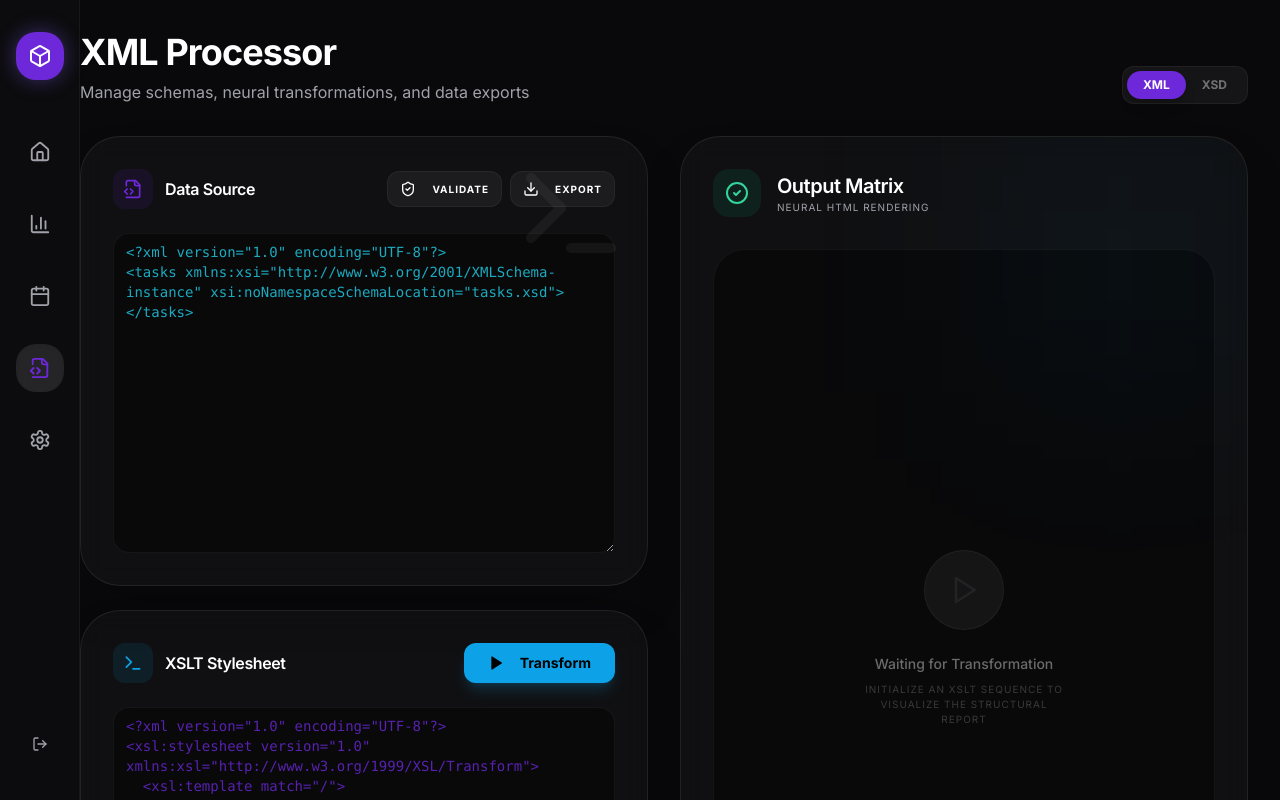
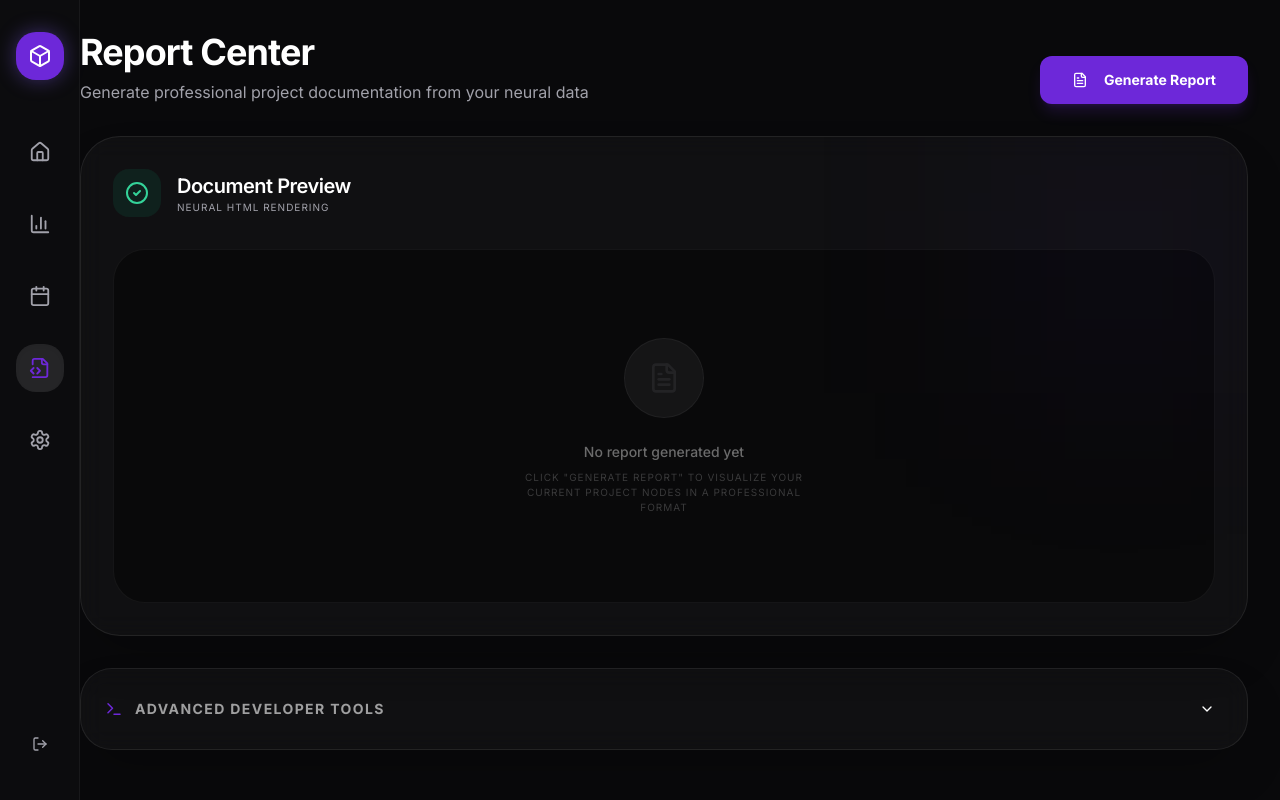
Before and after one commit to KAWTARDAKHAM/XML, a Next.js app: page /dashboard/xml-tools in a window 1280 px wide. Shown: the top 800 px of the page. Built offline with nearby package versions, Linux system fonts and the light colour scheme.

Commit message:
mais un utilisateur normale comment il peu lutiliser

```diff
--- a/src/app/dashboard/xml-tools/page.tsx
+++ b/src/app/dashboard/xml-tools/page.tsx
@@ -7,9 +7,22 @@ import { useTasks } from '@/hooks/use-tasks';
 import { generateTaskXML, defaultXSLT, defaultXSD } from '@/lib/xml-logic';
 import { Textarea } from '@/components/ui/textarea';
 import { Button } from '@/components/ui/button';
-import { Play, FileCode2, Download, CheckCircle2, ShieldCheck, Terminal } from 'lucide-react';
+import {
+  Play,
+  FileCode2,
+  Download,
+  CheckCircle2,
+  ShieldCheck,
+  Terminal,
+  Printer,
+  Copy,
+  ChevronDown,
+  ChevronUp,
+  FileText
+} from 'lucide-react';
 import { toast } from '@/hooks/use-toast';
 import { cn } from '@/lib/utils';
+import { Collapsible, CollapsibleContent, CollapsibleTrigger } from '@/components/ui/collapsible';
 
 export default function XMLToolsPage() {
   const { tasks } = useTasks();
@@ -17,16 +30,18 @@ export default function XMLToolsPage() {
   const [xml, setXml] = useState(generateTaskXML(tasks));
   const [htmlPreview, setHtmlPreview] = useState<string>('');
   const [activeView, setActiveView] = useState<'xml' | 'xsd'>('xml');
+  const [showAdvanced, setShowAdvanced] = useState(false);
 
   const handleTransform = () => {
+    setXml(generateTaskXML(tasks)); // Refresh XML with latest data
     toast({
-      title: "Transformation Successful",
-      description: "XSLT stylesheet applied to XML data flow.",
+      title: "Report Generated",
+      description: "Neural HTML transformation complete.",
     });
 
     setHtmlPreview(`
       <div style="color: white; padding: 24px; font-family: 'Space Grotesk', sans-serif;">
-        <h2 style="color: #00A3FF; margin-bottom: 20px; font-size: 24px;">Project Architecture Report</h2>
+        <h2 style="color: #00A3FF; margin-bottom: 20px; font-size: 24px; font-weight: bold;">Project Architecture Report</h2>
         <div style="background: rgba(255,255,255,0.03); border: 1px solid rgba(255,255,255,0.05); border-radius: 20px; padding: 20px;">
           <table style="width: 100%; border-collapse: collapse;">
             <thead>
@@ -47,16 +62,13 @@ export default function XMLToolsPage() {
             </tbody>
           </table>
         </div>
-        <p style="margin-top: 20px; font-size: 10px; color: rgba(255,255,255,0.3); text-transform: uppercase; letter-spacing: 0.1em;">Generated by FluentGantt Engine v4.2</p>
+        <p style="margin-top: 20px; font-size: 10px; color: rgba(255,255,255,0.3); text-transform: uppercase; letter-spacing: 0.1em;">Generated by FluentGantt Engine v4.2 • ${new Date().toLocaleDateString()}</p>
       </div>
     `);
   };
 
-  const validateXSD = () => {
-    toast({
-      title: "Integrity Verified",
-      description: "Document structure matches architecture.xsd schema.",
-    });
+  const copyToClipboard = () => {
+    toast({ title: "Copied", description: "Report HTML copied to clipboard." });
   };
 
   return (
@@ -64,89 +76,47 @@ export default function XMLToolsPage() {
       <DashboardNav />
       <main className="pl-20 p-8">
         <div className="max-w-7xl mx-auto space-y-8 animate-in fade-in duration-700">
-          <header className="flex justify-between items-end">
+          <header className="flex flex-col md:flex-row md:items-end justify-between gap-6">
             <div>
-              <h1 className="text-4xl font-headline font-bold text-white tracking-tight">XML Processor</h1>
-              <p className="text-muted-foreground mt-2">Manage schemas, neural transformations, and data exports</p>
+              <h1 className="text-4xl font-headline font-bold text-white tracking-tight">Report Center</h1>
+              <p className="text-muted-foreground mt-2">Generate professional project documentation from your neural data</p>
             </div>
             <div className="flex gap-4">
-               <div className="flex bg-white/5 p-1 rounded-xl border border-white/5">
-                  <button
-                    onClick={() => setActiveView('xml')}
-                    className={cn("px-4 py-1.5 rounded-lg text-xs font-bold transition-all", activeView === 'xml' ? "bg-primary text-white shadow-lg" : "text-white/40 hover:text-white")}
-                  >XML</button>
-                  <button
-                    onClick={() => setActiveView('xsd')}
-                    className={cn("px-4 py-1.5 rounded-lg text-xs font-bold transition-all", activeView === 'xsd' ? "bg-primary text-white shadow-lg" : "text-white/40 hover:text-white")}
-                  >XSD</button>
-               </div>
+              <Button
+                onClick={handleTransform}
+                className="bg-primary hover:bg-primary/80 text-white font-bold rounded-xl shadow-lg shadow-primary/20 px-8 h-12"
+              >
+                <FileText size={18} className="mr-2" /> Generate Report
+              </Button>
             </div>
           </header>
 
-          <div className="grid grid-cols-1 lg:grid-cols-2 gap-8">
-            <div className="space-y-6">
-              <div className="glass p-8 rounded-[2.5rem] relative overflow-hidden group">
-                <div className="absolute top-0 right-0 p-4 opacity-5">
-                  <Terminal size={120} />
-                </div>
-                <div className="flex items-center justify-between mb-6">
-                  <h3 className="font-headline font-semibold text-white flex items-center gap-3">
-                    <div className="w-10 h-10 rounded-xl bg-primary/10 flex items-center justify-center text-primary">
-                      <FileCode2 size={20} />
-                    </div>
-                    <span>Data Source</span>
-                  </h3>
-                  <div className="flex gap-2">
-                    <Button variant="ghost" size="sm" onClick={validateXSD} className="text-[10px] uppercase font-bold tracking-widest border border-white/5 bg-white/5 hover:bg-white/10 rounded-xl">
-                      <ShieldCheck size={14} className="mr-2" /> Validate
-                    </Button>
-                    <Button variant="ghost" size="sm" className="text-[10px] uppercase font-bold tracking-widest border border-white/5 bg-white/5 hover:bg-white/10 rounded-xl">
-                      <Download size={14} className="mr-2" /> Export
-                    </Button>
-                  </div>
-                </div>
-                <Textarea
-                  value={activeView === 'xml' ? xml : defaultXSD}
-                  readOnly
-                  className="bg-black/40 border-white/5 font-mono text-xs h-[320px] leading-relaxed text-cyan-400/80 rounded-2xl selection:bg-cyan-500/20"
-                />
-              </div>
+          <div className="grid grid-cols-1 gap-8">
+            {/* Main Preview Area */}
+            <div className="glass p-8 rounded-[2.5rem] min-h-[500px] flex flex-col relative overflow-hidden">
+              <div className="absolute top-0 right-0 w-64 h-64 bg-primary/5 blur-[100px] pointer-events-none" />
 
-              <div className="glass p-8 rounded-[2.5rem] relative overflow-hidden group">
-                <div className="flex items-center justify-between mb-6">
-                  <h3 className="font-headline font-semibold text-white flex items-center gap-3">
-                    <div className="w-10 h-10 rounded-xl bg-accent/10 flex items-center justify-center text-accent">
-                      <Terminal size={20} />
-                    </div>
-                    <span>XSLT Stylesheet</span>
-                  </h3>
-                  <Button
-                    onClick={handleTransform}
-                    className="bg-accent hover:bg-accent/80 text-black font-bold rounded-xl shadow-lg shadow-accent/20 px-6"
-                  >
-                    <Play size={16} className="mr-2 fill-current" /> Transform
-                  </Button>
-                </div>
-                <Textarea
-                  value={xslt}
-                  onChange={(e) => setXslt(e.target.value)}
-                  className="bg-black/40 border-white/5 font-mono text-xs h-[320px] leading-relaxed text-primary/80 rounded-2xl selection:bg-primary/20"
-                />
-              </div>
-            </div>
-
-            <div className="space-y-6">
-              <div className="glass p-8 rounded-[2.5rem] h-full min-h-[780px] flex flex-col relative overflow-hidden">
-                <div className="absolute top-0 right-0 w-64 h-64 bg-accent/5 blur-[100px] pointer-events-none" />
-
-                <div className="flex items-center gap-4 mb-8">
+              <div className="flex items-center justify-between mb-8">
+                <div className="flex items-center gap-4">
                   <div className="w-12 h-12 rounded-2xl bg-emerald-500/10 flex items-center justify-center text-emerald-400">
                     <CheckCircle2 size={24} />
                   </div>
                   <div>
-                    <h3 className="font-headline font-semibold text-white text-xl">Output Matrix</h3>
+                    <h3 className="font-headline font-semibold text-white text-xl">Document Preview</h3>
                     <p className="text-[10px] uppercase tracking-widest text-muted-foreground">Neural HTML Rendering</p>
                   </div>
+                </div>
+
+                {htmlPreview && (
+                  <div className="flex gap-2">
+                    <Button variant="ghost" size="sm" onClick={copyToClipboard} className="text-[10px] uppercase font-bold tracking-widest border border-white/5 bg-white/5 hover:bg-white/10 rounded-xl">
+                      <Copy size={14} className="mr-2" /> Copy
+                    </Button>
+                    <Button variant="ghost" size="sm" className="text-[10px] uppercase font-bold tracking-widest border border-white/5 bg-white/5 hover:bg-white/10 rounded-xl">
+                      <Printer size={14} className="mr-2" /> Print
+                    </Button>
+                  </div>
+                )}
               </div>
 
               <div className="flex-1 bg-black/40 rounded-[2rem] border border-white/5 overflow-auto custom-scrollbar">
@@ -155,17 +125,78 @@ export default function XMLToolsPage() {
                 ) : (
                   <div className="h-full flex items-center justify-center text-muted-foreground flex-col gap-6 p-12 text-center">
                     <div className="w-20 h-20 rounded-full bg-white/5 flex items-center justify-center border border-white/5">
-                        <Play size={32} className="opacity-10" />
+                      <FileText size={32} className="opacity-10" />
                     </div>
                     <div className="space-y-2">
-                        <p className="text-sm font-medium text-white/40">Waiting for Transformation</p>
-                        <p className="text-[10px] uppercase tracking-widest text-white/20 max-w-[200px]">Initialize an XSLT sequence to visualize the structural report</p>
+                      <p className="text-sm font-medium text-white/40">No report generated yet</p>
+                      <p className="text-[10px] uppercase tracking-widest text-white/20 max-w-[280px]">
+                        Click "Generate Report" to visualize your current project nodes in a professional format
+                      </p>
                     </div>
                   </div>
                 )}
               </div>
             </div>
+
+            {/* Advanced Section */}
+            <Collapsible open={showAdvanced} onOpenChange={setShowAdvanced} className="glass p-6 rounded-[2rem] border-white/5">
+              <div className="flex items-center justify-between">
+                <div className="flex items-center gap-3">
+                  <Terminal size={18} className="text-primary" />
+                  <span className="text-sm font-bold uppercase tracking-widest text-white/60">Advanced Developer Tools</span>
                 </div>
+                <CollapsibleTrigger asChild>
+                  <Button variant="ghost" size="sm" className="rounded-full h-8 w-8 p-0">
+                    {showAdvanced ? <ChevronUp size={16} /> : <ChevronDown size={16} />}
+                  </Button>
+                </CollapsibleTrigger>
+              </div>
+
+              <CollapsibleContent className="pt-6 space-y-6">
+                <div className="grid grid-cols-1 lg:grid-cols-2 gap-6">
+                  <div className="space-y-4">
+                    <div className="flex items-center justify-between px-2">
+                      <h4 className="text-xs font-bold uppercase tracking-widest text-muted-foreground">Source Data (XML/XSD)</h4>
+                      <div className="flex bg-white/5 p-1 rounded-lg border border-white/5">
+                        <button
+                          onClick={() => setActiveView('xml')}
+                          className={cn("px-3 py-1 rounded-md text-[10px] font-bold transition-all", activeView === 'xml' ? "bg-primary text-white" : "text-white/40")}
+                        >XML</button>
+                        <button
+                          onClick={() => setActiveView('xsd')}
+                          className={cn("px-3 py-1 rounded-md text-[10px] font-bold transition-all", activeView === 'xsd' ? "bg-primary text-white" : "text-white/40")}
+                        >XSD</button>
+                      </div>
+                    </div>
+                    <Textarea
+                      value={activeView === 'xml' ? xml : defaultXSD}
+                      readOnly
+                      className="bg-black/60 border-white/5 font-mono text-[10px] h-[250px] leading-relaxed text-cyan-400/60 rounded-2xl"
+                    />
+                  </div>
+
+                  <div className="space-y-4">
+                    <div className="flex items-center justify-between px-2">
+                      <h4 className="text-xs font-bold uppercase tracking-widest text-muted-foreground">Transformation Engine (XSLT)</h4>
+                      <Button variant="ghost" size="sm" className="h-6 text-[9px] uppercase font-black bg-white/5">Reset to Default</Button>
+                    </div>
+                    <Textarea
+                      value={xslt}
+                      onChange={(e) => setXslt(e.target.value)}
+                      className="bg-black/60 border-white/5 font-mono text-[10px] h-[250px] leading-relaxed text-primary/60 rounded-2xl"
+                    />
+                  </div>
+                </div>
+                <div className="flex justify-end gap-3">
+                  <Button variant="outline" size="sm" className="rounded-xl border-white/10 text-xs">
+                    <Download size={14} className="mr-2" /> Download XML
+                  </Button>
+                  <Button variant="outline" size="sm" className="rounded-xl border-white/10 text-xs">
+                    <ShieldCheck size={14} className="mr-2" /> Validate Schema
+                  </Button>
+                </div>
+              </CollapsibleContent>
+            </Collapsible>
           </div>
         </div>
       </main>
```
Lines whose indentation alone changed are shown as unchanged.
